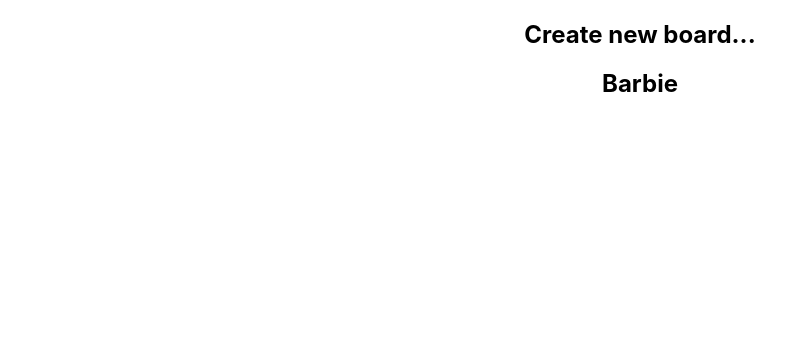
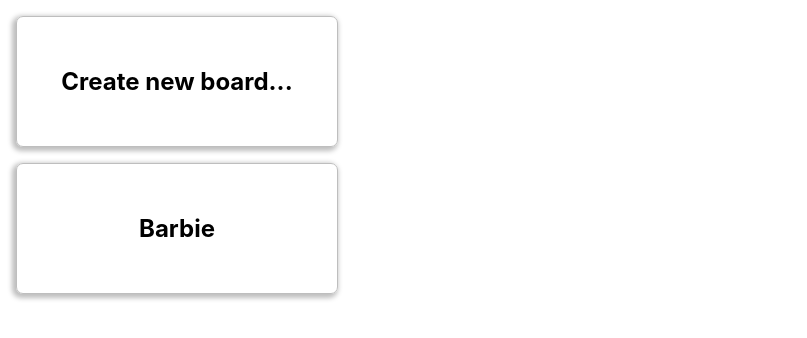
Before and after one commit to lordviet/reacto, a React (Create React App) app in the folder client/: page / in a window 1280 px wide. Shown: the top 338 px of the page, without its empty margins (0-807 px from the left). Built offline with nearby package versions, Linux system fonts and the light colour scheme.

Commit message:
board component style

```diff
--- a/client/src/Boards/Board/Board.css
+++ b/client/src/Boards/Board/Board.css
@@ -0,0 +1,18 @@
+.board {
+    border: 1px solid rgb(190, 190, 190);
+    width: 20em;
+    height: auto;
+    padding: 30px 0;
+    flex-basis: 30%;
+    margin: 1em;
+    border-radius: 7px;
+    -webkit-box-shadow: -2px 2px 5px 2px rgba(190, 190, 190, 1);
+    -moz-box-shadow: -2px 2px 5px 2px rgba(190, 190, 190, 1);
+    box-shadow: -2px 2px 5px 2px rgba(190, 190, 190, 1);
+
+    transition: all .15s ease-in-out;
+}
+
+.board:hover {
+    transform: scale(1.045);
+}
--- a/client/src/Boards/Board/Board.jsx
+++ b/client/src/Boards/Board/Board.jsx
@@ -3,7 +3,7 @@
 
 function Board(props) {
     return (
-        <div className="Board">
+        <div className="board">
             {props.name ? <h2>{props.name}</h2> : <h2>Create new board...</h2>}
         </div>
     )
```
